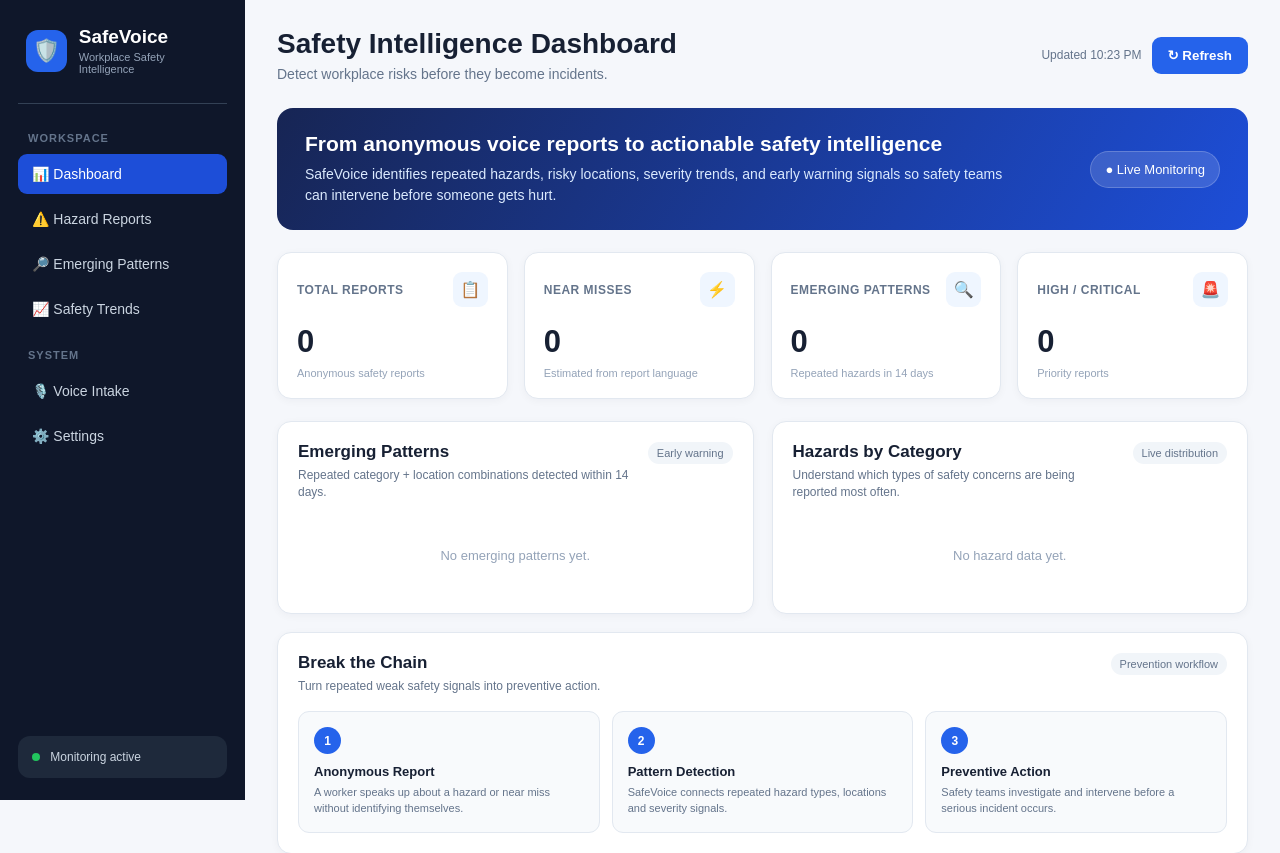
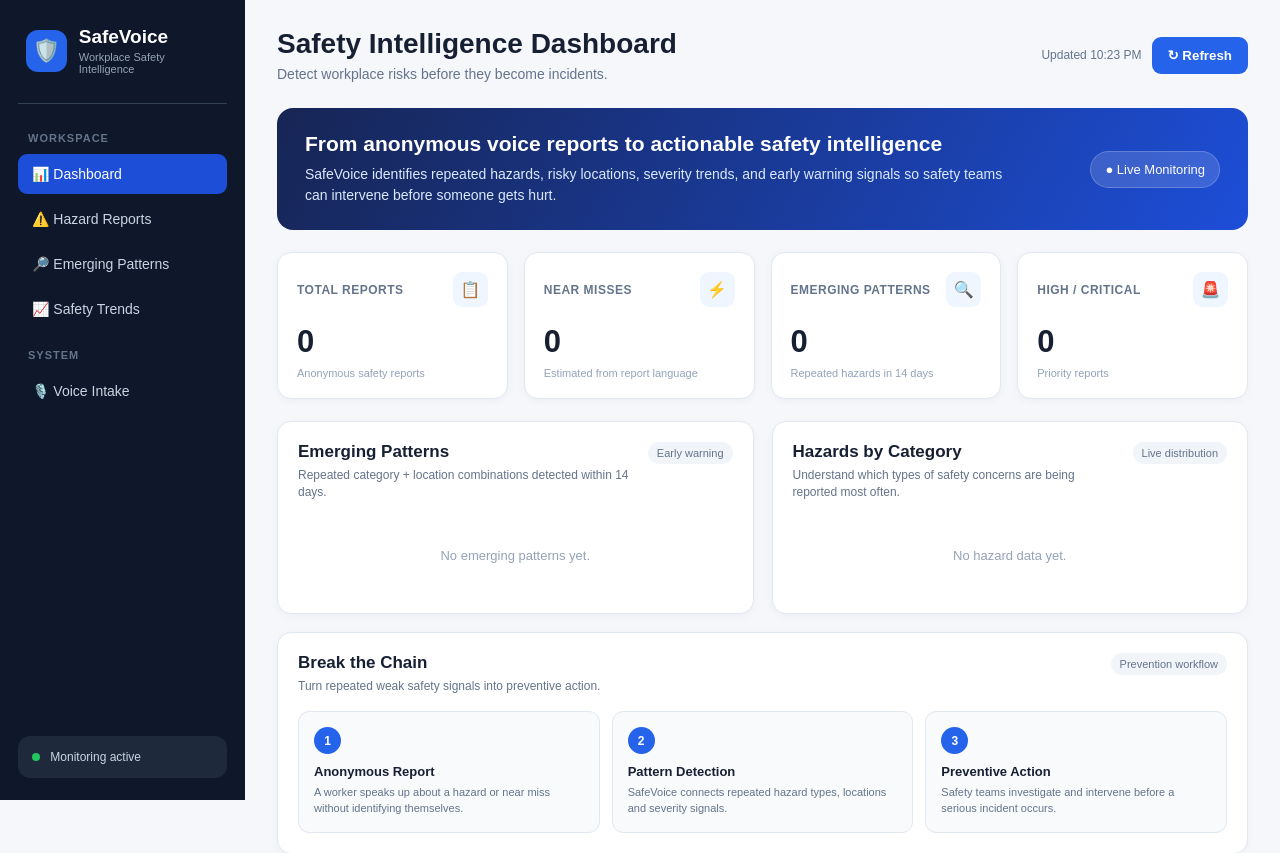
Before and after one commit to srupatil-17/HackGT13-FourMiceInATrenchcoat, a Flask app: page /dashboard in a window 1280 px wide. Shown: the top 853 px of the page. Run offline with Flask 3, Linux system fonts and the light colour scheme; data that the repository does not hold is empty.

Commit message:
Remove unused settings navigation

```diff
--- a/safety-voice-report/templates/dashboard.html
+++ b/safety-voice-report/templates/dashboard.html
@@ -672,9 +672,7 @@
                 🎙️ Voice Intake
             </a>
 
-            <a class="nav-item">
-                ⚙️ Settings
-            </a>
+
 
         </nav>
 
@@ -1615,9 +1613,8 @@ document.addEventListener("DOMContentLoaded", function () {
                 window.location.href = "/";
             }
 
-            else if (name.includes("Settings")) {
-                alert("Settings coming soon.");
-            }
+
+
 
         });
 
```
